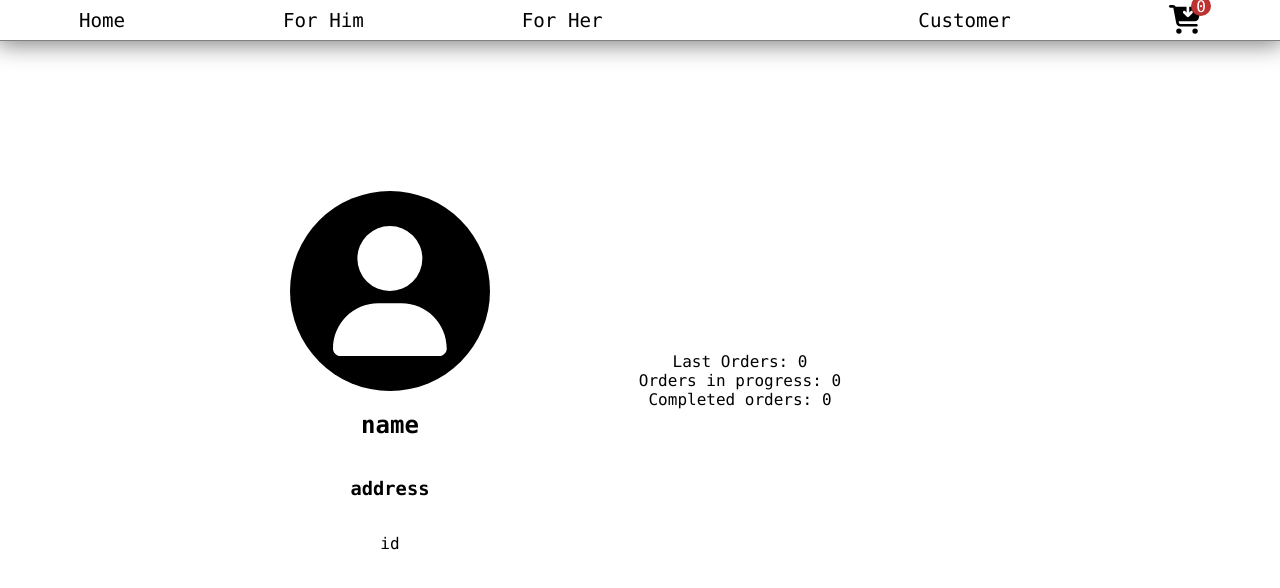
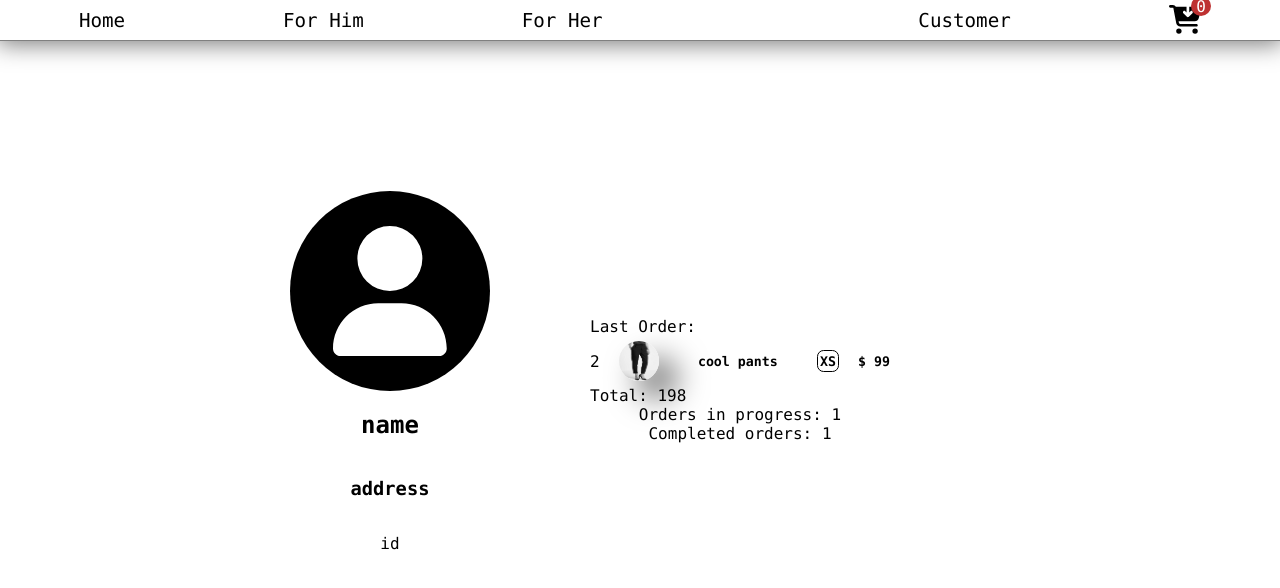
Before and after one commit to MadWolfInTheHub/KRVN-ecommerce-website, a React (Create React App) app: page /customer in a window 1280 px wide. Shown: the top 588 px of the page. Built offline with nearby package versions, Linux system fonts and the light colour scheme.

Commit message:
customer page modified

```diff
--- a/src/components/CustomersPage/CustomersPage.tsx
+++ b/src/components/CustomersPage/CustomersPage.tsx
@@ -1,10 +1,14 @@
 import React, { FC } from 'react';
-import Footer from '../Footer/Footer';
 import { FontAwesomeIcon } from "@fortawesome/react-fontawesome";
 import { faUser } from '@fortawesome/free-solid-svg-icons';
+import { orderList } from '../../data/orderList';
 import './customer.scss'
+import { Link } from 'react-router-dom';
+import CustomersOrderCard from '../../elements/CustomersOrderCard/CustomersOrderCard';
 
 const CustomersPage: FC = () => {
+
+
   return (
     <div className='customer'>
       <header className='customer-header'>
@@ -22,13 +26,19 @@ const CustomersPage: FC = () => {
 
         <section className='customer-container__userOrders'>
           <div className='customer-container__userOrders_previousOrders'>
-            <span>Last Orders: </span> 0
+            <span>Last Order: </span>
+            {
+              orderList[0].orderItems.map(el => (
+                <CustomersOrderCard el={el}/>
+              ))
+            }
+            <div>Total: {orderList[0].price}</div>
           </div>
           <div className='customer-container__userOrders_ordersInProgress'>
-            <span>Orders in progress: </span> 0
+            <span>Orders in progress: </span>{orderList.filter(el => el.status.inProgress === true).length}
           </div>
           <div className='customer-container__userOrders_completedOrder'>
-          <span>Completed orders: </span> 0
+          <span>Completed orders: </span>{orderList.filter(el => el.status.completed === true).length}
           </div>
         </section>
       </main>
--- a/src/data/orderList.tsx
+++ b/src/data/orderList.tsx
@@ -1,3 +1,106 @@
 import { OrderList } from "../types/cart";
 
-export const orderList: OrderList[] = []
+export const orderList: OrderList[] = [
+  {
+    orderId: 499,
+    orderItems: [
+      {
+        amount: 2,
+        item: {
+          category: {
+            name: 'forHer',
+            id: 'pants'
+          },
+          createdAt: "2022-07-08",
+          createdBy: {
+            name: 'KRVN studio',
+            id: '1001'
+          },
+          description: "cool pants",
+          id: "117",
+          image: "/cloth/forHer/pants/10-80-112822-80519-find-1000-02-1539934386-500x500.jpeg",
+          price: 99,
+          slug: "",
+          title: "coolest pants ever",
+        },
+        orderId: 0.11898645356176041,
+        size: "XS",
+      }
+    ],
+    price: 198,
+    status: {
+      inProgress: false,
+      completed: true,
+      customerRefusal: false,
+      sellerRefusal: false,
+    },
+    payed: false,
+    customer: {
+      id: 1,
+      name: 'user',
+      address: 'country, city, street, building',
+    }
+  },
+  {
+    orderId: 895,
+    orderItems: [
+      {
+        amount: 2,
+        item: {
+          category: {
+            name: 'forHer',
+            id: 'snickers'
+          },
+          createdAt: "2022-07-08",
+          createdBy: {
+            name: 'KRVN studio',
+            id: '1001'
+          },
+          description: "awesome snickers",
+          id: "122",
+          image: "/cloth/forHer/snickers/ellx-women-snickersz-2988-2-550x550.jpeg",
+          price: 150,
+          slug: "",
+          title: "coolest shirt ever",
+        },
+        orderId: 0.01802116826271183,
+        size: "XS",
+      },
+      {
+        amount: 2,
+        item: {
+          category: {
+            name: 'forHim',
+            id: 'snickers'
+          },
+          createdAt: "2022-07-08",
+          createdBy: {
+            name: 'KRVN studio',
+            id: '1001'
+          },
+          description: "awesome snickers",
+          id: "108",
+          image: "/cloth/forHim/snickers/images.jpeg",
+          price: 150,
+          slug: "",
+          title: "coolest shirt ever",
+        },
+        orderId: 0.11151640975605792,
+        size: "XS",
+      },
+    ],
+    price: 600,
+    status: {
+      inProgress: true,
+      completed: false,
+      customerRefusal: false,
+      sellerRefusal: false,
+    },
+    payed: false,
+    customer: {
+      id: 1,
+      name: 'user',
+      address: 'country, city, street, building',
+    }
+  }
+]
--- /dev/null
+++ b/src/elements/CustomersOrderCard/CustomersOrderCard.tsx
@@ -0,0 +1,20 @@
+import React from 'react';
+import { Link } from 'react-router-dom';
+import './customersOrderCard.scss'
+
+const CustomersOrderCard = ({el}: any) => {
+
+  return (
+    <div className='order'>
+      <div className='order__amount'>{el.amount}</div>
+      <Link to={`/${el.item.category.name}/${el.item.id}`}>
+        <img className='order__picture' src={el.item.image} alt="pic"/>
+      </Link>
+      <h5 className='order__description'>{el.item.description}</h5>
+      <h5 className='order__size'>{el.size}</h5>
+      <h5 className="order_price">{`$ ${el.item.price}`}</h5>
+    </div>
+  );
+};
+
+export default CustomersOrderCard;
--- /dev/null
+++ b/src/elements/CustomersOrderCard/customersOrderCard.scss
@@ -0,0 +1,49 @@
+.order {
+  display: flex;
+  flex-direction: row;
+  justify-content: space-between;
+  align-items: center;
+  height: 50px;
+  width: 300px;
+
+  &__picture{
+    height: 40px;
+    width: 40px;
+    border-radius: 50%;
+    display: flex;
+    box-shadow: 18px 17px 30px 1px rgba(0,0,0,0.51);
+    -webkit-box-shadow: 18px 17px 30px 1px rgba(0,0,0,0.51);
+    -moz-box-shadow: 18px 17px 30px 1px rgba(0,0,0,0.51);
+    filter: grayscale(100%);
+
+    &:hover {
+    filter: grayscale(0%);
+    }
+  }
+
+  &__description {
+    text-align: center;
+    padding: 0 10px;
+    width: 100px;
+  }
+
+  &__price {
+    width: 10vw;
+    font-size: large;
+  }
+
+
+  &__amount {
+    text-align: center;
+  }
+
+  &__size {
+    width: 20px;
+    height: 20px;
+    border-radius: 30%;
+    display: flex;
+    align-items:center;
+    justify-content: center;
+    border: 1px solid black;
+  }
+}
--- a/src/elements/Options/Options.tsx
+++ b/src/elements/Options/Options.tsx
@@ -50,9 +50,10 @@ const Options:FC = () => {
     const sizeSelect: HTMLInputElement | null = document.querySelector('.options__type_size')
 
     const onFormSubmit = (e:any) => {
-      pathname(`?clothes=${searchInput?.value}&type=${typeSelect?.value}&size=${sizeSelect?.value}&from=${price[0]}&to=${price[1]}`)
+      console.log(e.target)
       e.preventDefault()
       onCloseOptionsForm()
+      pathname(`?clothes=${searchInput?.value}&type=${typeSelect?.value}&size=${sizeSelect?.value}&from=${price[0]}&to=${price[1]}`)
     }
 
     openBtn?.addEventListener('click', onOpenOptionsForm)
@@ -74,7 +75,7 @@ const Options:FC = () => {
       </button>
 
       <form className='options hidden'>
-        <button className='options__closeBtn'>+</button>
+        <div className='options__closeBtn'>+</div>
         <h4 className='options__header'>What are you looking for?</h4>
         <div className='options__searchField'>
           <FontAwesomeIcon className='options__searchField_icon' icon={faSearch}/>
--- a/src/elements/Options/options.scss
+++ b/src/elements/Options/options.scss
@@ -15,6 +15,7 @@
   box-shadow: 18px 17px 30px 1px rgba(0,0,0,0.51);
   -webkit-box-shadow: 18px 17px 30px 1px rgba(0,0,0,0.51);
   -moz-box-shadow: 18px 17px 30px 1px rgba(0,0,0,0.51);
+  cursor: pointer;
 }
 
 .options {
@@ -43,6 +44,7 @@
     background-color: black;
     color: white;
     transform: rotate(45deg);
+    cursor: pointer;
 
   }
 
@@ -70,14 +72,13 @@
     align-items: center;
     justify-content: space-around;
 
-
     &_clothes {
       width: 100px;
       height: 40px;
       border-radius: 10px;
       background-color: black;
       color: white;
-
+      cursor: pointer;
     }
 
     &_size {
@@ -88,6 +89,7 @@
       text-align: center;
       background-color: black;
       color: white;
+      cursor: pointer;
     }
   }
 
@@ -103,6 +105,7 @@
     border-radius: 10px;
     background-color: black;
     color: white;
+    cursor: pointer;
   }
 }
 
--- a/src/elements/OrderConfirmation/OrderConfirmation.tsx
+++ b/src/elements/OrderConfirmation/OrderConfirmation.tsx
@@ -4,14 +4,15 @@ import { orderList } from '../../data/orderList';
 import './orderConfirmation.scss'
 import { clearCart } from '../../store/reducers/cartReducer';
 import { useDispatch } from 'react-redux';
+import { Link } from 'react-router-dom';
 
 interface Confirmation {
   totalPrice: number;
   cart: CartItem[];
 }
 const OrderConfirmation: FC<Confirmation> = ({totalPrice, cart}) => {
-  const orderNumber = Number((Math.random() * 1000).toFixed(0))
-  const dispatch = useDispatch()
+  const orderNumber = Number((Math.random() * 1000).toFixed(0));
+  const dispatch = useDispatch();
 
   useEffect(() => {
     const popUp: Element | null = document.querySelector('.orderConfirmation');
@@ -28,27 +29,31 @@ const OrderConfirmation: FC<Confirmation> = ({totalPrice, cart}) => {
         orderId: orderNumber,
         orderItems: cart,
         price: totalPrice,
-        status: 'ordered',
+        status: {
+          inProgress: true,
+          completed: false,
+          customerRefusal: false,
+          sellerRefusal: false,
+        },
         payed: false,
         customer: {
           id: 1,
-          name: 'Serhii',
-          address: 'Taiyuan,',
+          name: 'user',
+          address: 'country, city, street, building',
         }
-      }
-      orderList.push(newOrder)
-      popUp?.classList.add('hidden')
-      dispatch(clearCart())
+      };
+      orderList.unshift(newOrder);
+      popUp?.classList.add('hidden');
+      dispatch(clearCart());
     }
 
-    closePopUpBtn?.addEventListener('click', onClosePopUp)
-    orderBtn?.addEventListener('click', onOrder)
+    closePopUpBtn?.addEventListener('click', onClosePopUp);
+    orderBtn?.addEventListener('click', onOrder);
     return (): void => {
-      closePopUpBtn?.removeEventListener('click', onClosePopUp)
-      orderBtn?.removeEventListener('click', onOrder)
-
+      closePopUpBtn?.removeEventListener('click', onClosePopUp);
+      orderBtn?.removeEventListener('click', onOrder);
     }
-  })
+  });
 
   return (
     <section className='orderConfirmation hidden'>
@@ -58,7 +63,9 @@ const OrderConfirmation: FC<Confirmation> = ({totalPrice, cart}) => {
       <p>Address: customer's address</p>
       <p>Delivery time: 4 days</p>
       <p>Total: ${totalPrice}</p>
-      <button className='orderConfirmation__btn'>Confirm</button>
+      <Link to='/customer'>
+        <button className='orderConfirmation__btn'>Confirm</button>
+      </Link>
     </section>
   );
 };
```
Also changed, not shown: src/types/cart.tsx (+9 -1 lines).
